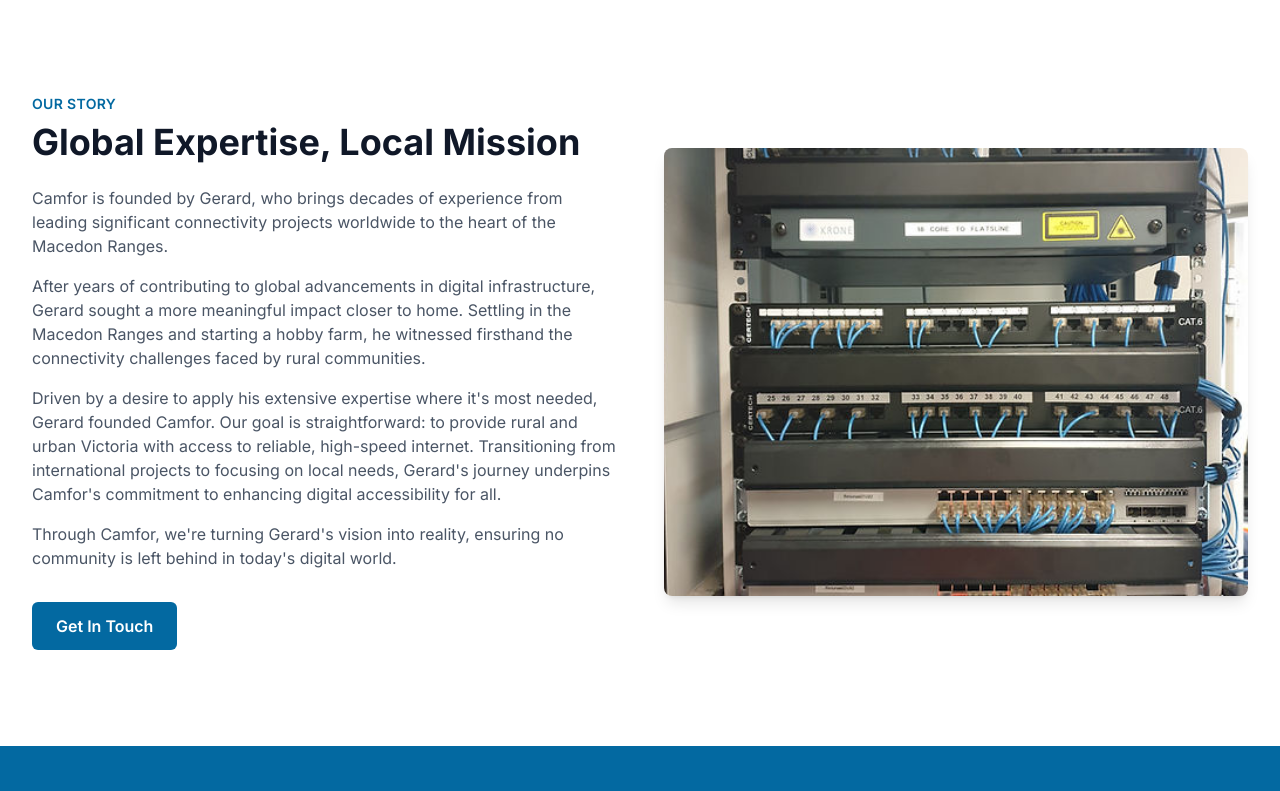
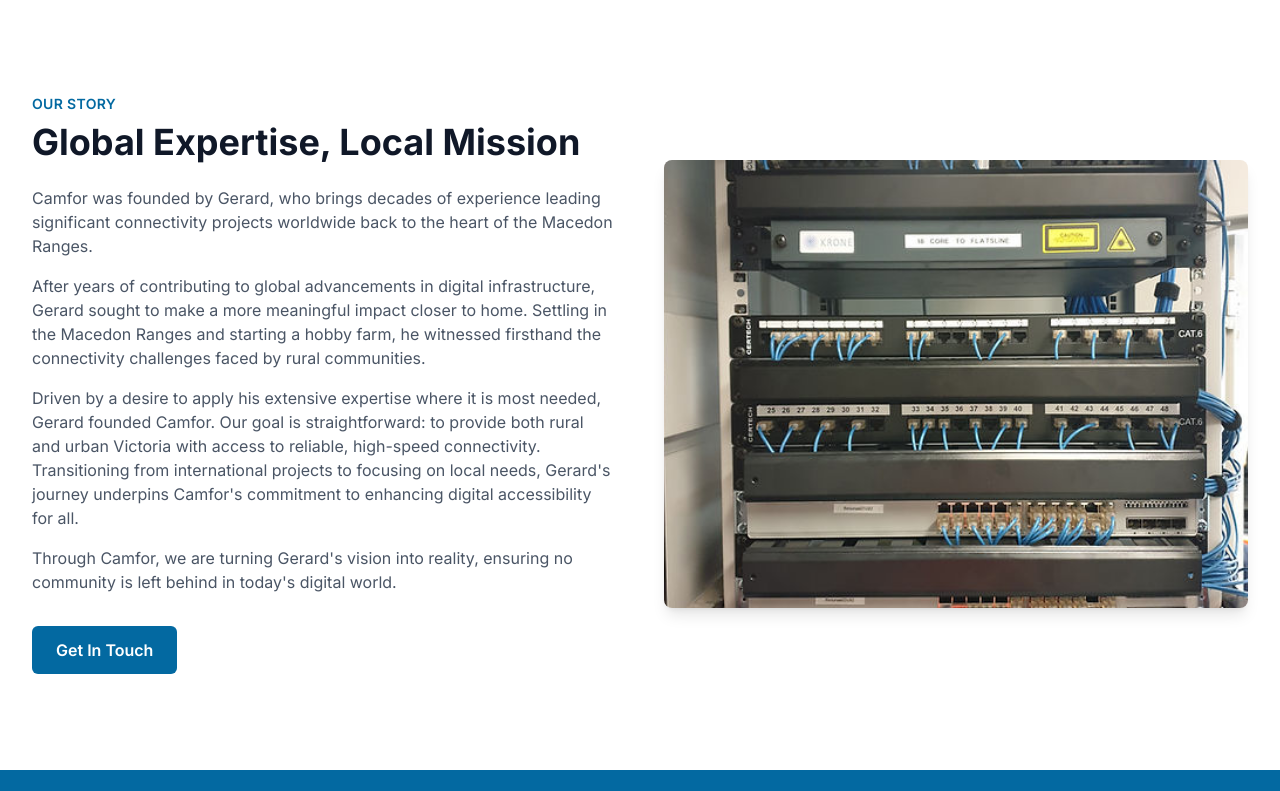
Before and after one commit to CamforIT/camfor.com.au, a Next.js app: page /about in a window 1280 px wide. Shown: the part 530-1321 px from the top of the page. Built offline with nearby package versions, Linux system fonts and the light colour scheme.

Commit message:
fix: resolve grammatical issues in about page story section

```diff
--- a/src/app/about/page.tsx
+++ b/src/app/about/page.tsx
@@ -77,28 +77,26 @@ export default function AboutPage() {
               </h2>
               <div className="mt-6 space-y-4 text-gray-600">
                 <p>
-                  Camfor is founded by Gerard, who brings decades of experience
-                  from leading significant connectivity projects worldwide to the
-                  heart of the Macedon Ranges.
+                  Camfor was founded by Gerard, who brings decades of experience leading significant connectivity projects worldwide back to the heart of the Macedon Ranges.
                 </p>
                 <p>
                   After years of contributing to global advancements in digital
-                  infrastructure, Gerard sought a more meaningful impact closer to
+                  infrastructure, Gerard sought to make a more meaningful impact closer to
                   home. Settling in the Macedon Ranges and starting a hobby farm,
                   he witnessed firsthand the connectivity challenges faced by
                   rural communities.
                 </p>
                 <p>
                   Driven by a desire to apply his extensive expertise where
-                  it&apos;s most needed, Gerard founded Camfor. Our goal is
-                  straightforward: to provide rural and urban Victoria with access
-                  to reliable, high-speed internet. Transitioning from
+                  it is most needed, Gerard founded Camfor. Our goal is
+                  straightforward: to provide both rural and urban Victoria with access
+                  to reliable, high-speed connectivity. Transitioning from
                   international projects to focusing on local needs,
                   Gerard&apos;s journey underpins Camfor&apos;s commitment to
                   enhancing digital accessibility for all.
                 </p>
                 <p>
-                  Through Camfor, we&apos;re turning Gerard&apos;s vision into
+                  Through Camfor, we are turning Gerard&apos;s vision into
                   reality, ensuring no community is left behind in today&apos;s
                   digital world.
                 </p>
```
